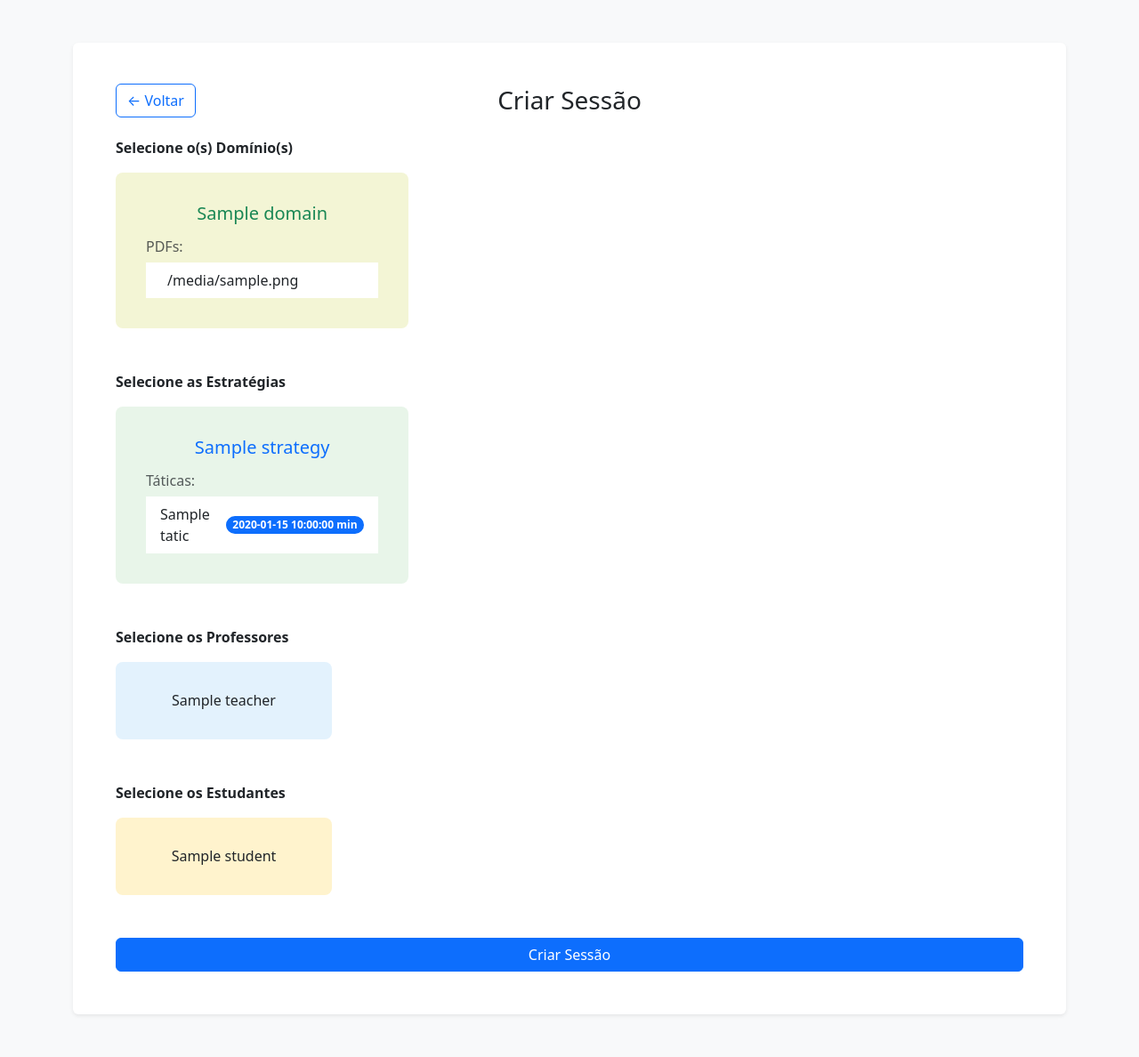
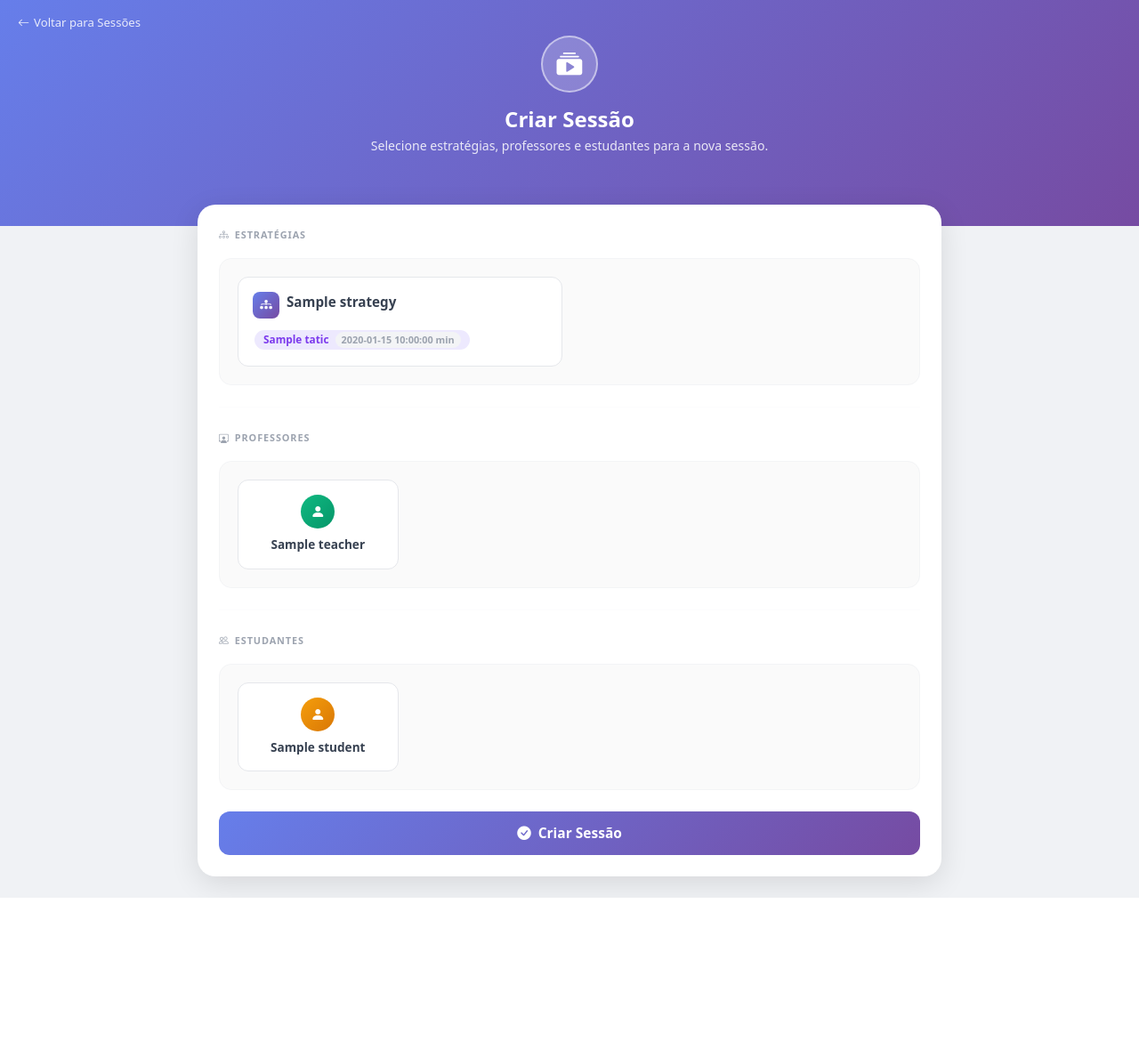
Before and after one commit to kelvinalmeida/sep-agentic-com-personalizacao-individual, a Flask app: template orquestrador/templates/control/create_session.html in a window 1280 px wide. Shown: the whole page at 89% size. After the commit the page ends 1009 px from the top, so only its background shows below. Run offline with Flask 3, Linux system fonts and the light colour scheme; the template is opened without the code that fills it: most values are stand-ins (such as "Sample title", 1, 10 or a date in 2020).

Commit message:
tela de criar sessao com visual novo

```diff
--- a/orquestrador/templates/control/create_session.html
+++ b/orquestrador/templates/control/create_session.html
@@ -3,199 +3,325 @@
 
 <head>
     <meta charset="UTF-8">
-    <title>Criar Sessão</title>
-    <meta name="viewport" content="width=device-width, initial-scale=1">
+    <meta name="viewport" content="width=device-width, initial-scale=1.0">
+    <title>Criar Sessão — SEP_IA</title>
+    <link href="https://cdn.jsdelivr.net/npm/bootstrap@5.3.3/dist/css/bootstrap.min.css" rel="stylesheet">
+    <link rel="stylesheet" href="https://cdn.jsdelivr.net/npm/bootstrap-icons@1.11.3/font/bootstrap-icons.min.css">
+    <style>
+        body { background: #f0f2f5; font-family: system-ui, -apple-system, sans-serif; }
 
-    <!-- Bootstrap 5 -->
-    <link href="https://cdn.jsdelivr.net/npm/bootstrap@5.3.3/dist/css/bootstrap.min.css" rel="stylesheet">
+        /* ── Hero ── */
+        .page-hero {
+            background: linear-gradient(135deg, #667eea 0%, #764ba2 100%);
+            padding: 2.5rem 1.5rem 5rem;
+            color: white;
+            text-align: center;
+            position: relative;
+        }
+        .hero-avatar {
+            width: 64px; height: 64px;
+            border-radius: 50%;
+            background: rgba(255,255,255,0.2);
+            border: 2px solid rgba(255,255,255,0.5);
+            display: flex; align-items: center; justify-content: center;
+            font-size: 1.8rem;
+            margin: 0 auto 1rem;
+        }
+        .btn-back {
+            font-size: 0.82rem; color: rgba(255,255,255,0.85);
+            text-decoration: none;
+            position: absolute; top: 1rem; left: 1.25rem;
+            display: flex; align-items: center; gap: 5px;
+        }
+        .btn-back:hover { color: white; }
 
-    <style>
-        .selectable-card input[type="checkbox"] {
-            display: none;
+        /* ── Main card ── */
+        .main-card {
+            margin-top: -3rem;
+            border-radius: 20px;
+            border: none;
+            box-shadow: 0 8px 32px rgba(0,0,0,0.11);
+            background: white;
+            position: relative;
+            z-index: 1;
         }
+
+        /* ── Section label ── */
+        .section-label {
+            font-size: 0.68rem; font-weight: 700;
+            text-transform: uppercase; letter-spacing: 0.9px;
+            color: #9ca3af;
+            display: flex; align-items: center; gap: 6px;
+            margin-bottom: 1rem;
+        }
+        .section-block {
+            border: 1.5px solid #f3f4f6;
+            border-radius: 14px;
+            padding: 1.25rem;
+            margin-bottom: 1.5rem;
+            background: #fafafa;
+        }
+        .section-divider { border: none; border-top: 1px solid #f3f4f6; margin: 1.5rem 0; }
+
+        /* ── Selectable cards ── */
+        .selectable-card input[type="checkbox"] { display: none; }
 
         .selectable-card label {
             cursor: pointer;
-            transition: all 0.3s ease;
-            border: 2px solid transparent;
-            border-radius: 0.5rem;
+            border: 1.5px solid #e5e7eb;
+            border-radius: 12px;
             padding: 1rem;
             display: block;
             height: 100%;
+            background: white;
+            transition: border-color 0.15s, box-shadow 0.15s, transform 0.15s;
+        }
+        .selectable-card label:hover {
+            border-color: #a78bfa;
+            transform: translateY(-2px);
+            box-shadow: 0 4px 12px rgba(102,126,234,0.12);
+        }
+        .selectable-card input[type="checkbox"]:checked + label {
+            border-color: #667eea;
+            box-shadow: 0 0 0 3px rgba(102,126,234,0.18);
+            background: #f5f3ff;
         }
 
-        .selectable-card input[type="checkbox"]:checked+label {
-            border-color: #0d6efd;
-            box-shadow: 0 0 0 0.25rem rgba(13, 110, 253, 0.25);
+        /* ── Strategy card specifics ── */
+        .strategy-name {
+            font-size: 0.95rem; font-weight: 700; color: #374151;
+            margin-bottom: 0.6rem;
+        }
+        .tactic-chip {
+            display: inline-flex; align-items: center; gap: 4px;
+            background: #ede9fe; color: #7c3aed;
+            border-radius: 20px; padding: 2px 10px;
+            font-size: 0.74rem; font-weight: 600;
+            margin: 2px;
+        }
+        .tactic-time {
+            font-size: 0.68rem; color: #9ca3af;
+            background: #f3f4f6; border-radius: 20px;
+            padding: 1px 7px; margin-left: 3px;
         }
 
-        /* Cores diferentes por categoria */
-        .estrategia {
-            background-color: #e8f5e9;
-            /* verde claro */
+        /* ── Person card ── */
+        .person-avatar {
+            width: 38px; height: 38px; border-radius: 50%;
+            background: linear-gradient(135deg, #667eea, #764ba2);
+            color: white; font-size: 1rem;
+            display: flex; align-items: center; justify-content: center;
+            margin: 0 auto 0.5rem;
+            flex-shrink: 0;
+        }
+        .person-name {
+            font-size: 0.85rem; font-weight: 600; color: #374151;
+            text-align: center;
         }
 
-        .domain {
-            background-color: #f3f5d5;
-            /* exemplo: verde-amarelado claro */
+        /* ── Empty state ── */
+        .empty-state {
+            color: #9ca3af; font-size: 0.85rem;
+            text-align: center; padding: 1rem 0;
         }
 
-        .professor {
-            background-color: #e3f2fd;
-            /* azul claro */
+        /* ── Submit button ── */
+        .btn-submit {
+            background: linear-gradient(135deg, #667eea, #764ba2);
+            color: white; border: none; border-radius: 12px;
+            padding: 0.8rem 2rem; font-weight: 600; font-size: 0.97rem;
+            transition: opacity 0.18s, transform 0.15s;
+            width: 100%;
         }
+        .btn-submit:hover { opacity: 0.88; transform: translateY(-1px); color: white; }
 
-        .estudante {
-            background-color: #fff3cd;
-            /* amarelo claro */
+        /* ── Show more button ── */
+        .btn-show-more {
+            display: inline-flex; align-items: center; gap: 5px;
+            border: 1.5px solid #667eea; color: #667eea; background: white;
+            border-radius: 20px; padding: 0.4rem 1.1rem;
+            font-size: 0.82rem; font-weight: 600;
+            cursor: pointer; transition: background 0.15s;
         }
+        .btn-show-more:hover { background: #f5f3ff; }
+        .btn-show-more.expanded i { transform: rotate(180deg); }
+        .btn-show-more i { transition: transform 0.2s; }
 
-        .selectable-card label:hover {
-            filter: brightness(0.95);
+        /* ── Selected counter badge ── */
+        .count-badge {
+            display: inline-flex; align-items: center; justify-content: center;
+            min-width: 20px; height: 20px;
+            background: #667eea; color: white;
+            border-radius: 10px; font-size: 0.68rem; font-weight: 700;
+            padding: 0 6px;
+            margin-left: 6px;
+            transition: opacity 0.15s;
         }
-
-        .section-title {
-            margin-bottom: 1rem;
-            font-weight: 600;
-        }
+        .count-badge.zero { opacity: 0; }
     </style>
 </head>
 
+<body>
 
-<body class="bg-light">
-    <div class="container my-5">
-        <div class="bg-white p-5 rounded shadow-sm">
-            <div class="position-relative mb-4">
-                <!-- Botão Voltar à esquerda -->
-                <a href="/" class="btn btn-outline-primary position-absolute start-0 top-50 translate-middle-y">
-                    ← Voltar
-                </a>
-
-                <!-- Título centralizado -->
-                <h3 class="text-center">Criar Sessão</h3>
+<!-- Hero -->
+<div class="page-hero">
+    <a href="/sessions" class="btn-back"><i class="bi bi-arrow-left"></i>Voltar para Sessões</a>
+    <div class="hero-avatar"><i class="bi bi-collection-play-fill"></i></div>
+    <h2 class="fw-bold mb-1" style="font-size:1.5rem;">Criar Sessão</h2>
+    <p style="font-size:0.88rem;opacity:0.85;margin:0;">Selecione estratégias, professores e estudantes para a nova sessão.</p>
 </div>
 
+<div class="container py-4" style="max-width:860px;">
+<div class="main-card p-4">
 
-            <form method="POST">
-
-                <!-- Domínios -->
-                <div class="mb-5">
-                    <div class="section-title">Selecione o(s) Domínio(s)</div>
-                    <div class="row g-3">
-                        {% for domain in domains %}
-                        <div class="col-md-4 selectable-card ">
-                            <input type="checkbox" name="domains" value="{{ domain.id }}" id="domain-{{ domain.id }}">
-                            <label for="domain-{{ domain.id }}" class="card domain h-100">
-                                <div class="card-body ">
-                                    <!-- Nome do Domínio -->
-                                    <div class="text-center mb-3">
-                                        <h5 class="card-title text-success">{{ domain.name }}</h5>
-                                    </div>
-
-                                    <!-- Lista de PDFs -->
-                                    <div>
-                                        <h6 class="text-muted mb-2">PDFs:</h6>
-                                        <ul class="list-group list-group-flush">
-                                            {% for pdf in domain.pdfs %}
-                                            <li class="list-group-item">
-                                                <i class="bi bi-file-earmark-text me-2"></i>{{ pdf.filename }}
-                                            </li>
-                                            {% endfor %}
-                                            {% if not domain.pdfs %}
-                                            <li class="list-group-item">
-                                                <i class="bi bi-file-earmark-text me-2"></i>Nenhum PDF disponível
-                                            </li>
-                                            {% endif %}
-                                        </ul>
-                                    </div>
-                                </div>
-                            </label>
-                        </div>
-
-                        {% endfor %}
-                    </div>
-                </div>
+    <form method="POST" id="create-form">
 
         <!-- Estratégias -->
-                <div class="mb-5">
-                    <div class="section-title">Selecione as Estratégias</div>
-                    <div class="row g-3">
+        <p class="section-label"><i class="bi bi-diagram-3"></i>Estratégias <span class="count-badge zero" id="badge-strategies">0</span></p>
+        <div class="section-block">
+            {% if strategies %}
+            <div class="row g-3" id="grid-strategies">
                 {% for strategy in strategies %}
-                        <div class="col-md-4 selectable-card">
+                <div class="col-md-6 selectable-card{% if loop.index > 4 %} extra-item extra-strategies d-none{% endif %}">
                     <input type="checkbox" name="strategies" value="{{ strategy.id }}"
-                                id="strategy-{{ strategy.id }}">
-                            <label for="strategy-{{ strategy.id }}" class="card estrategia h-100">
-                                <div class="card-body">
-                                    <!-- Nome da Estratégia -->
-                                    <div class="text-center mb-3">
-                                        <h5 class="card-title text-primary">{{ strategy.name }}</h5>
+                           id="strategy-{{ strategy.id }}"
+                           onchange="updateBadge('strategies')">
+                    <label for="strategy-{{ strategy.id }}">
+                        <div class="d-flex align-items-start gap-2 mb-2">
+                            <div style="width:30px;height:30px;border-radius:8px;
+                                        background:linear-gradient(135deg,#667eea,#764ba2);
+                                        color:white;display:flex;align-items:center;
+                                        justify-content:center;font-size:0.85rem;flex-shrink:0;">
+                                <i class="bi bi-diagram-3-fill"></i>
                             </div>
-
-                                    <!-- Seção de Táticas -->
+                            <div class="strategy-name">{{ strategy.name }}</div>
+                        </div>
                         <div>
-                                        <h6 class="text-muted mb-2">Táticas:</h6>
-                                        <ul class="list-group list-group-flush">
                             {% for tatic in strategy.tatics %}
-                                            <li
-                                                class="list-group-item d-flex justify-content-between align-items-center">
-                                                {{ tatic.name }}
-                                                <span class="badge bg-primary rounded-pill">{{ tatic.time }} min</span>
-                                            </li>
+                            <span class="tactic-chip">
+                                {{ tatic.name }}<span class="tactic-time">{{ tatic.time }} min</span>
+                            </span>
                             {% endfor %}
-                                        </ul>
-                                    </div>
-                                </div>
-                            </label>
-                        </div>
-
-                        {% endfor %}
-                    </div>
-                </div>
-
-                <!-- Professores -->
-                <div class="mb-5">
-                    <div class="section-title">Selecione os Professores</div>
-                    <div class="row g-3">
-                        {% for teacher in teachers %}
-                        <div class="col-md-3 selectable-card">
-                            <input type="checkbox" name="teachers" value="{{ teacher.id }}"
-                                id="teacher-{{ teacher.id }}">
-                            <label for="teacher-{{ teacher.id }}" class="card professor h-100">
-                                <div class="card-body text-center">
-                                    <h6 class="card-title mb-0">{{ teacher.name }}</h6>
+                            {% if not strategy.tatics %}
+                            <em style="font-size:0.78rem;color:#9ca3af;">Sem táticas</em>
+                            {% endif %}
                         </div>
                     </label>
                 </div>
                 {% endfor %}
             </div>
+            {% if strategies|length > 4 %}
+            <div class="text-center mt-3">
+                <button type="button" class="btn-show-more" onclick="toggleExtra('strategies', this)">
+                    <i class="bi bi-chevron-down me-1"></i>Ver mais {{ strategies|length - 4 }} estratégia{{ 's' if strategies|length - 4 != 1 else '' }}
+                </button>
+            </div>
+            {% endif %}
+            {% else %}
+            <div class="empty-state"><i class="bi bi-diagram-3 me-2"></i>Nenhuma estratégia cadastrada.</div>
+            {% endif %}
         </div>
 
-                <!-- Estudantes -->
-                <div class="mb-4">
-                    <div class="section-title">Selecione os Estudantes</div>
-                    <div class="row g-3">
-                        {% for student in students %}
-                        <div class="col-md-3 selectable-card">
-                            <input type="checkbox" name="students" value="{{ student.id }}"
-                                id="student-{{ student.id }}">
-                            <label for="student-{{ student.id }}" class="card estudante h-100">
-                                <div class="card-body text-center">
-                                    <h6 class="card-title mb-0">{{ student.name }}</h6>
+        <hr class="section-divider">
+
+        <!-- Professores -->
+        <p class="section-label"><i class="bi bi-person-workspace"></i>Professores <span class="count-badge zero" id="badge-teachers">0</span></p>
+        <div class="section-block">
+            {% if teachers %}
+            <div class="row g-2" id="grid-teachers">
+                {% for teacher in teachers %}
+                <div class="col-6 col-sm-4 col-md-3 selectable-card{% if loop.index > 4 %} extra-item extra-teachers d-none{% endif %}">
+                    <input type="checkbox" name="teachers" value="{{ teacher.id }}"
+                           id="teacher-{{ teacher.id }}"
+                           onchange="updateBadge('teachers')">
+                    <label for="teacher-{{ teacher.id }}" class="text-center py-3">
+                        <div class="person-avatar" style="background:linear-gradient(135deg,#10b981,#059669);">
+                            <i class="bi bi-person-fill"></i>
                         </div>
+                        <div class="person-name">{{ teacher.name }}</div>
                     </label>
                 </div>
                 {% endfor %}
             </div>
+            {% if teachers|length > 4 %}
+            <div class="text-center mt-3">
+                <button type="button" class="btn-show-more" onclick="toggleExtra('teachers', this)">
+                    <i class="bi bi-chevron-down me-1"></i>Ver mais {{ teachers|length - 4 }} professor{{ 'es' if teachers|length - 4 != 1 else '' }}
+                </button>
+            </div>
+            {% endif %}
+            {% else %}
+            <div class="empty-state"><i class="bi bi-person-workspace me-2"></i>Nenhum professor cadastrado.</div>
+            {% endif %}
         </div>
 
-                <!-- Botão -->
-                <button type="submit" class="btn btn-primary w-100 mt-4">Criar Sessão</button>
+        <hr class="section-divider">
+
+        <!-- Estudantes -->
+        <p class="section-label"><i class="bi bi-people"></i>Estudantes <span class="count-badge zero" id="badge-students">0</span></p>
+        <div class="section-block">
+            {% if students %}
+            <div class="row g-2" id="grid-students">
+                {% for student in students %}
+                <div class="col-6 col-sm-4 col-md-3 selectable-card{% if loop.index > 4 %} extra-item extra-students d-none{% endif %}">
+                    <input type="checkbox" name="students" value="{{ student.id }}"
+                           id="student-{{ student.id }}"
+                           onchange="updateBadge('students')">
+                    <label for="student-{{ student.id }}" class="text-center py-3">
+                        <div class="person-avatar" style="background:linear-gradient(135deg,#f59e0b,#d97706);">
+                            <i class="bi bi-person-fill"></i>
+                        </div>
+                        <div class="person-name">{{ student.name }}</div>
+                    </label>
+                </div>
+                {% endfor %}
+            </div>
+            {% if students|length > 4 %}
+            <div class="text-center mt-3">
+                <button type="button" class="btn-show-more" onclick="toggleExtra('students', this)">
+                    <i class="bi bi-chevron-down me-1"></i>Ver mais {{ students|length - 4 }} estudante{{ 's' if students|length - 4 != 1 else '' }}
+                </button>
+            </div>
+            {% endif %}
+            {% else %}
+            <div class="empty-state"><i class="bi bi-people me-2"></i>Nenhum estudante cadastrado.</div>
+            {% endif %}
+        </div>
+
+        <!-- Submit -->
+        <div class="mt-2">
+            <button type="submit" class="btn-submit">
+                <i class="bi bi-check-circle-fill me-2"></i>Criar Sessão
+            </button>
+        </div>
+
     </form>
 </div>
 </div>
 
+<script src="https://cdn.jsdelivr.net/npm/bootstrap@5.3.3/dist/js/bootstrap.bundle.min.js"></script>
+<script>
+    function updateBadge(name) {
+        const count = document.querySelectorAll(`input[name="${name}"]:checked`).length;
+        const badge = document.getElementById(`badge-${name}`);
+        badge.textContent = count;
+        badge.classList.toggle('zero', count === 0);
+    }
 
-    <script src="https://cdn.jsdelivr.net/npm/bootstrap@5.3.3/dist/js/bootstrap.bundle.min.js"></script>
+    function toggleExtra(group, btn) {
+        const expanded = btn.classList.toggle('expanded');
+        document.querySelectorAll(`.extra-${group}`).forEach(el => {
+            el.classList.toggle('d-none', !expanded);
+        });
+        const hidden = document.querySelectorAll(`.extra-${group}`).length;
+        if (expanded) {
+            btn.innerHTML = '<i class="bi bi-chevron-down me-1"></i>Ver menos';
+        } else {
+            const labels = { strategies: 'estratégia', teachers: 'professor', students: 'estudante' };
+            const suffix = hidden !== 1 ? (group === 'teachers' ? 'es' : 's') : '';
+            btn.innerHTML = `<i class="bi bi-chevron-down me-1"></i>Ver mais ${hidden} ${labels[group]}${suffix}`;
+        }
+    }
+</script>
 </body>
-
 </html>
```
Lines whose indentation alone changed are shown as unchanged.
